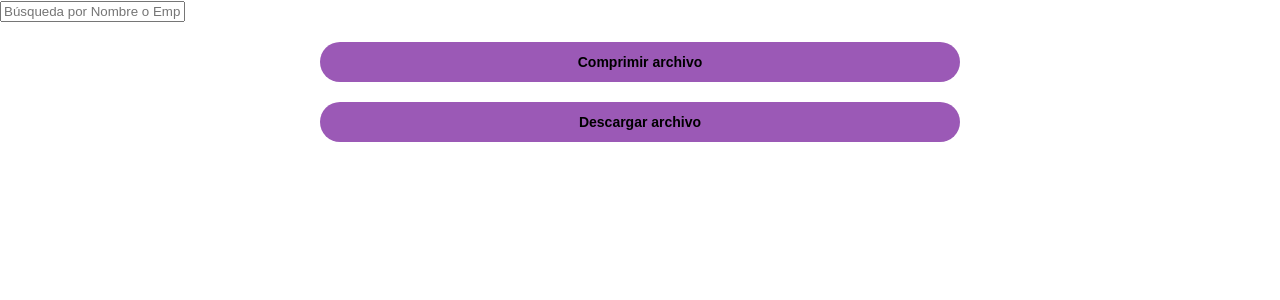
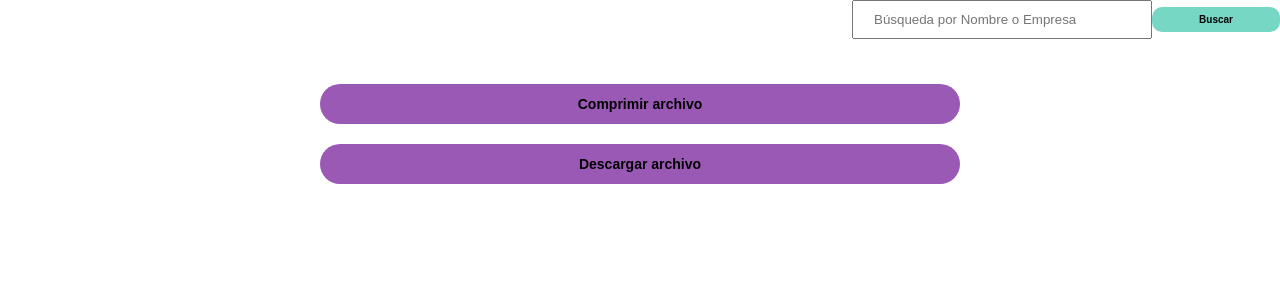
Before and after one commit to Carlos12001/cloud-drive, a React (Create React App) app in the folder client/interfaz/: page / in a window 1280 px wide. Shown: the top 300 px of the page. Built offline with nearby package versions, Linux system fonts and the light colour scheme.

Commit message:
Buton de búsqueda

```diff
--- a/client/interfaz/src/pages/login/login.css
+++ b/client/interfaz/src/pages/login/login.css
@@ -37,6 +37,8 @@
 .submit-button:hover{
     opacity: 0.6
 }
+
+
 .label-error{
     font-size: 12px;
     color: red;
@@ -109,3 +111,32 @@
 .download-button:hover{
     opacity: 0.6
 }
+
+.containerInput{
+    align-items: center;
+    right: 0;
+    display: flex;
+    justify-content: flex-end;
+    padding-bottom: 25px;
+  }
+
+  .inputBuscar{
+    align-items: center;
+    width: 20% !important;
+  padding: 10px 20px;
+  }
+
+  .btn-success{
+    width: 10%;
+    height: 25px;
+    border-radius: 10px;
+    border:none;
+    outline: none;
+    background: rgb(118,215,196);
+    color: black;
+    font-size: 10px;
+    font-weight: bold;
+  }
+  .btn-success:hover{
+    opacity: 0.6
+}
--- a/client/interfaz/src/pages/login/login.js
+++ b/client/interfaz/src/pages/login/login.js
@@ -62,6 +62,9 @@ const Login = () => {
         function descargarArchivo(){
             //lo que haga
         };
+        function BuscarArchivo(){
+            //lo que haga
+        };
     return(
         <div>
 
@@ -73,7 +76,12 @@ const Login = () => {
                     value={busqueda}
                     placeholder="Búsqueda por Nombre o Empresa"></input>
 
+
+                    <button onClick={BuscarArchivo} className='btn-success'>
+                            Buscar
+                            </button>
                 </div>
+
                 <div className='compress-button-container'>
                     <button onClick={comprimirArchivo} className='compress-button'>
                         Comprimir archivo
```
